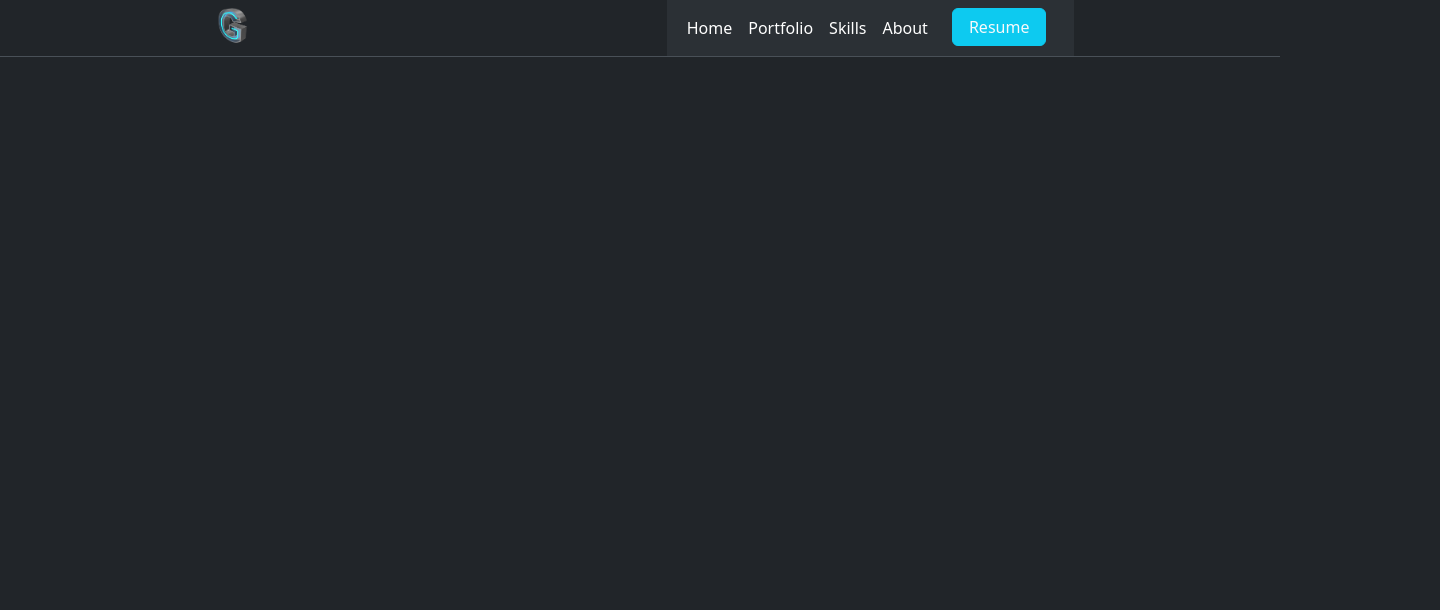
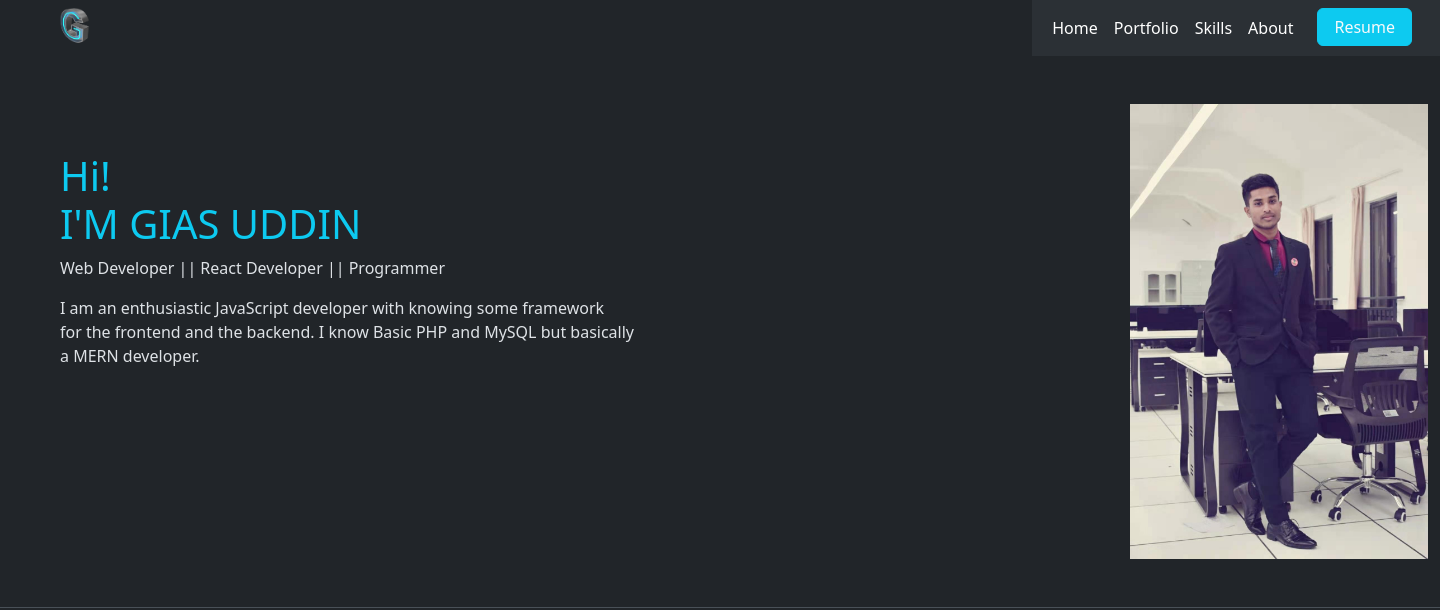
Before and after one commit to sms-Sifat-115/Assignment-1, a plain HTML site: page index.html in a window 1280 px wide. Shown: the whole page, 1440 px wide, since content can reach past the window. Drawn offline with nearby package versions, Linux system fonts and the light colour scheme.

Commit message:
Second Draft: Header Added

```diff
--- a/index.html
+++ b/index.html
@@ -6,9 +6,9 @@
     <link href="https://cdn.jsdelivr.net/npm/bootstrap@5.3.3/dist/css/bootstrap.min.css" rel="stylesheet" integrity="sha384-QWTKZyjpPEjISv5WaRU9OFeRpok6YctnYmDr5pNlyT2bRjXh0JMhjY6hW+ALEwIH" crossorigin="anonymous">
     <title>Assignment 1</title>
 </head>
-<body class="bg-dark border-bottom border-body " data-bs-theme="dark">
-    <div id="navbar" class="d-flex justify-content-around">
-        <div>
+<body class="bg-dark border-bottom border-body " style="width: 1440px; margin: 0 auto;" data-bs-theme="dark">
+    <div id="navbar" class="d-flex justify-content-between">
+        <div class="px-5">
             <img class="img-fluid" style="height: 50px; width: 50px;" src="./Resources/icons/logo.png" alt="">
         </div>
         <div>
@@ -36,13 +36,29 @@
                         <button type="button" class="btn btn-info text-light px-3">Resume</button>
                       </li>
                     </ul>
-
                   </div>
                 </div>
               </nav>
         </div>
     </div>
+    <div id="header" class="d-flex justify-content-between container-fluid py-5">
+        <div class="px-5">
+            <div class="pt-5">
+                <h1 class="text-info">Hi! <br>  I'M GIAS UDDIN</h1>
+            </div>
+            <div>
+                <p>Web Developer || React Developer || Programmer </p>
+            </div>
+            <div><p>I am an enthusiastic JavaScript developer with knowing some framework <br>for the
+                frontend and the backend. I know Basic PHP and MySQL but basically <br> a MERN
+                developer.</p></div>
+            <div></div>
+        </div>
+        <div>
+            <img class="img-fluid" style="height: 455px; width: 298px;" src="./Resources/images/gias.jpg" alt="">
+        </div>
 
+    </div>
       <script src="https://cdn.jsdelivr.net/npm/bootstrap@5.3.3/dist/js/bootstrap.bundle.min.js" integrity="sha384-YvpcrYf0tY3lHB60NNkmXc5s9fDVZLESaAA55NDzOxhy9GkcIdslK1eN7N6jIeHz" crossorigin="anonymous"></script>
 </body>
 </html>
```
